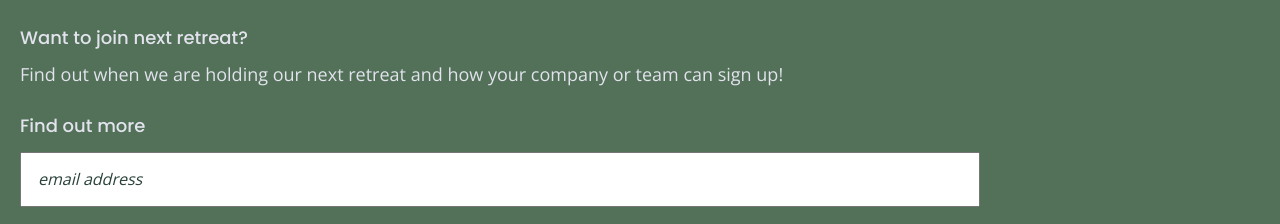
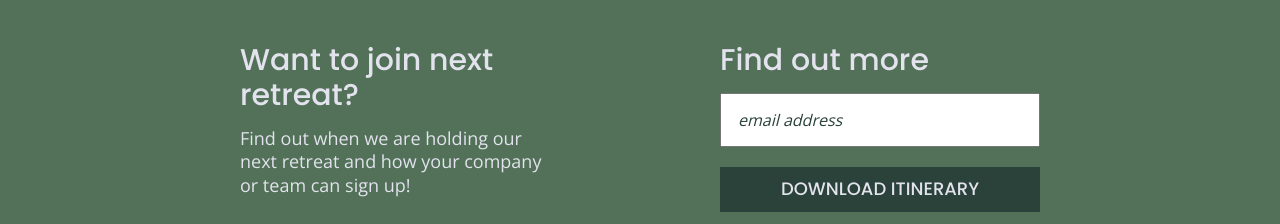
Before and after one commit to monikajaracz/206-unplugged, a website built with Parcel: page index.html in a window 1280 px wide. Shown: the part 704-928 px from the top of the page. Built offline with nearby package versions, Linux system fonts and the light colour scheme.

Commit message:
finished form styles for desktop

```diff
--- a/css/main.css
+++ b/css/main.css
@@ -268,6 +268,10 @@ aside {
   background: #527158;
   min-height: 325px;
   padding-top: 30px;
+  display: flex;
+  justify-content: center;
+  align-items: center;
+  flex-flow: row wrap;
 }
 
 aside h3 {
@@ -453,6 +457,32 @@ footer h4 {
   font-size: 3em;
 }
 
+/* FORM STYLES */
+
+aside {
+  min-height: 236px;
+  padding: 0;
+}
+
+aside .form {
+  margin-top: 0;
+}
+
+aside h3 {
+  font-size: 1.5em;
+}
+
+aside .content-wrapper {
+  display: flex;
+  justify-content: space-around;
+}
+
+.form-description, .form {
+  width: 40%;
+}
+
+
+
 }
 
 @media only screen and (min-width: 1200px) {
@@ -493,6 +523,20 @@ footer h4 {
 .hero-area h1 {
   font-size: 3.75em;
   width: 80%;
+}
+
+/* FORM STYLES */
+
+aside {
+  min-height: 260px;
+}
+
+aside h3 {
+  font-size: 1.875em;
+}
+
+.form-description, .form {
+  max-width: 320px;
 }
 
 
```
